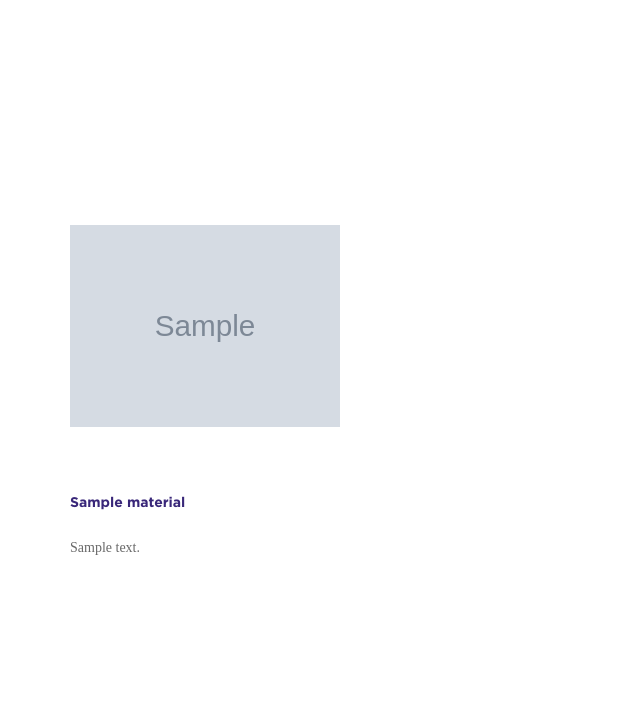
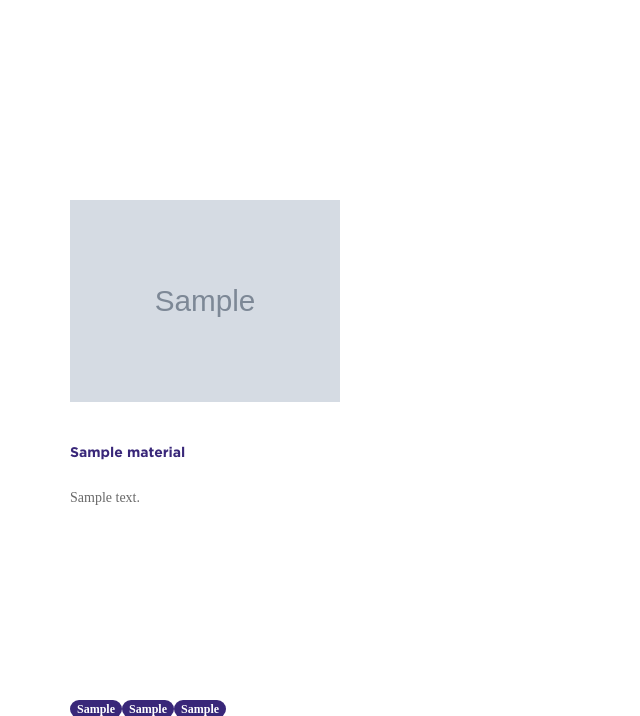
Before and after one commit to marinamaluta/livrarias, a Django app: page /tipo/1 in a window 1280 px wide. Shown: the part 253-969 px from the top of the page, without its empty margins (0-640 px from the left). Run offline with Django 3.2, Linux system fonts and the light colour scheme; tables that the repository leaves empty hold one stand-in row (values such as "Sample post"); grey boxes marked "Sample" are stand-in pictures; some libraries are stand-ins or nearby versions; some web fonts are replaced.

Commit message:
tamanho img tipo

```diff
--- a/conteudos/templates/conteudos/tipo.html
+++ b/conteudos/templates/conteudos/tipo.html
@@ -18,7 +18,7 @@
     <div class="col-md-3">
 
         <div class="card border-primary">
-            <img class="card-img-top" src="{{material.imagem_capa}}" style="width: 100%; height: 300px; object-fit: scale-down;" alt="Card image cap">
+            <img class="card-img-top" src="{{material.imagem_capa}}" style="width: 100%; height: 250px; object-fit: scale-down;" alt="Card image cap">
             <div class="card-header">
                 <h3 class="card-title ">{{ material.titulo }}</h4>
             </div>
```
